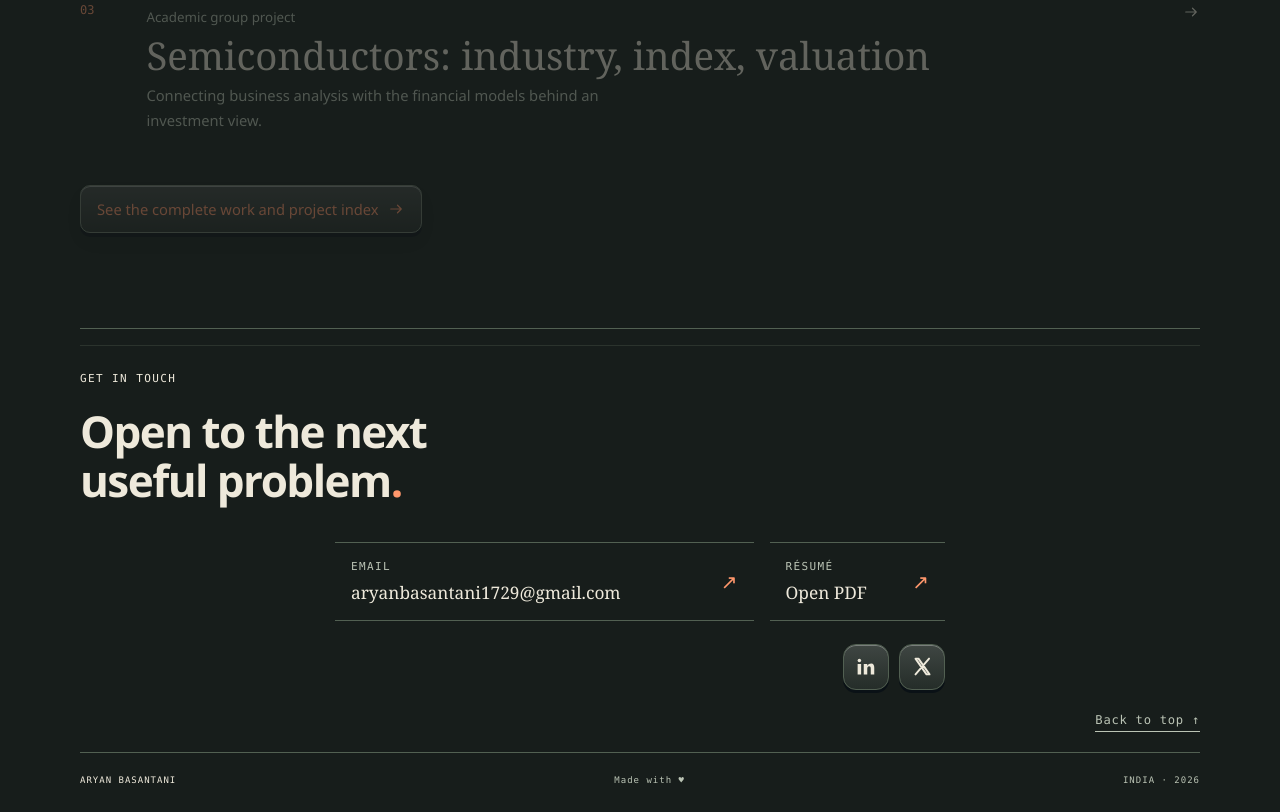
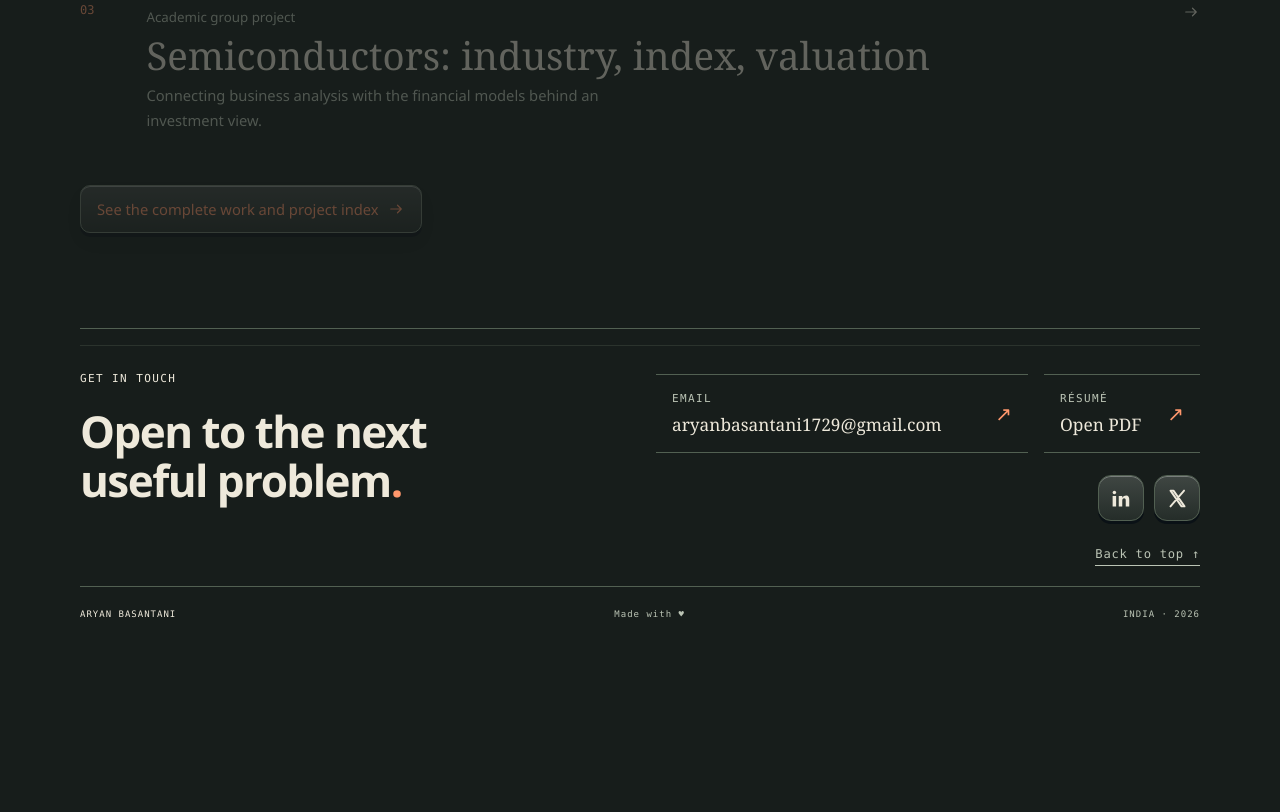
Before and after one commit to Arbs1729/Arbs1729.github.io, an Astro site: page / in a window 1280 px wide. Shown: the part 2542-3354 px from the top of the page. After the commit the page ends 3189 px from the top, so only its background shows below. Built offline with nearby package versions, Linux system fonts and the light colour scheme; Astro itself is replaced by a stand-in of ours.

Commit message:
Restore footer contact layout

```diff
--- a/src/styles/revamp.css
+++ b/src/styles/revamp.css
@@ -407,8 +407,7 @@ html[data-motion='off'] *,html[data-motion='off'] *::before,html[data-motion='of
 
 /* Minimal footer: one action above the retained three-part signature line. */
 .deck-footer {
-  grid-template-columns: 1fr;
-  gap: 1.1rem;
+  gap: 1.1rem 2rem;
   padding-top: 2.6rem;
 }
 .footer-back-to-top {
```
